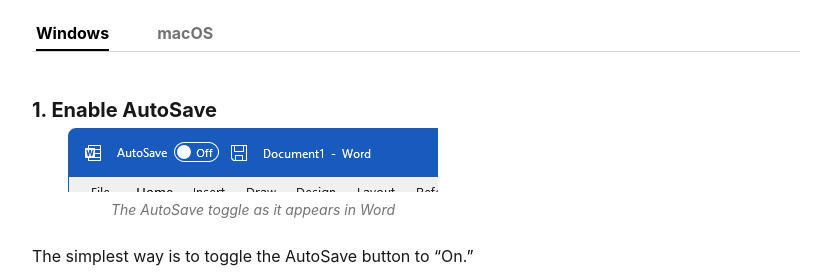
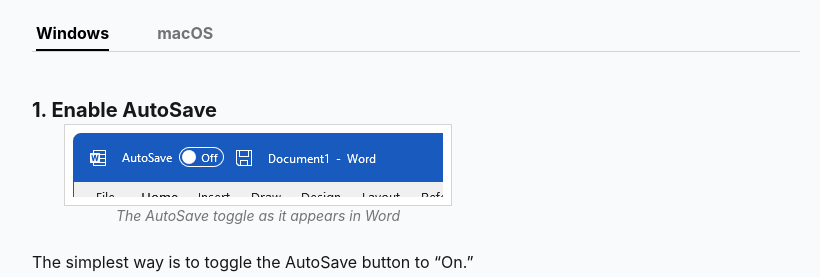
Before and after one commit to shannonlucas/ptw320-gamma, a website built with Vite: page src/index.html in a window 1280 px wide. Shown: the part 523-800 px from the top of the page, without its empty margins (144-964 px from the left). Built offline with nearby package versions, Linux system fonts and the light colour scheme.

Commit message:
CSS tweaks
- made content background slightly gray
- added padding around figures, made background white, added light gray border

```diff
--- a/src/style.css
+++ b/src/style.css
@@ -11,6 +11,7 @@
   @apply leading-normal;
   @apply text-neutral-900;
   @apply subpixel-antialiased;
+  @apply bg-gray-50;
 }
 
 #content-container {
@@ -48,7 +49,7 @@
 }
 
 section.article-content figure {
-  @apply table flex-col p-1 mx-8 mb-4;
+  @apply table flex-col p-1 mx-8 mb-4 border border-neutral-300 bg-white;
 }
 
 section.article-content figure.wide-figure {
@@ -56,7 +57,7 @@
 }
 
 section.article-content figure img {
-  @apply pb-1;
+  @apply m-1;
 }
 
 section.article-content figcaption {
```
